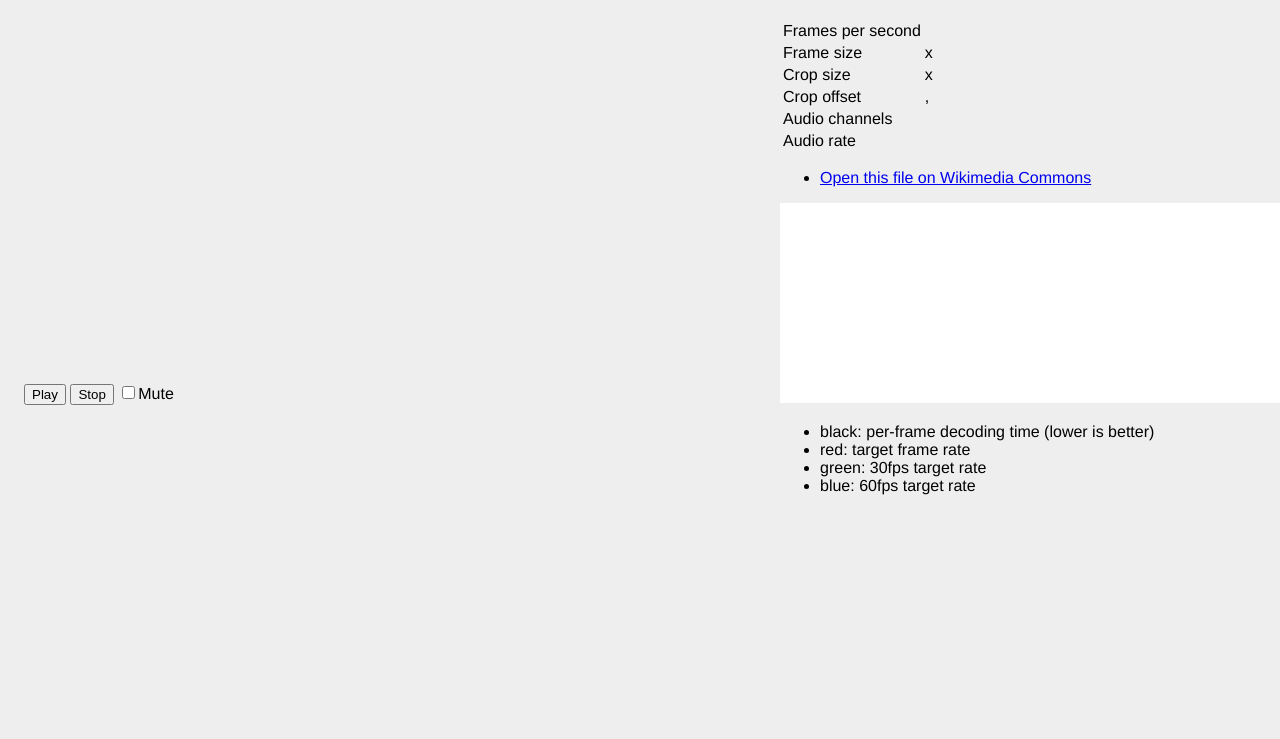
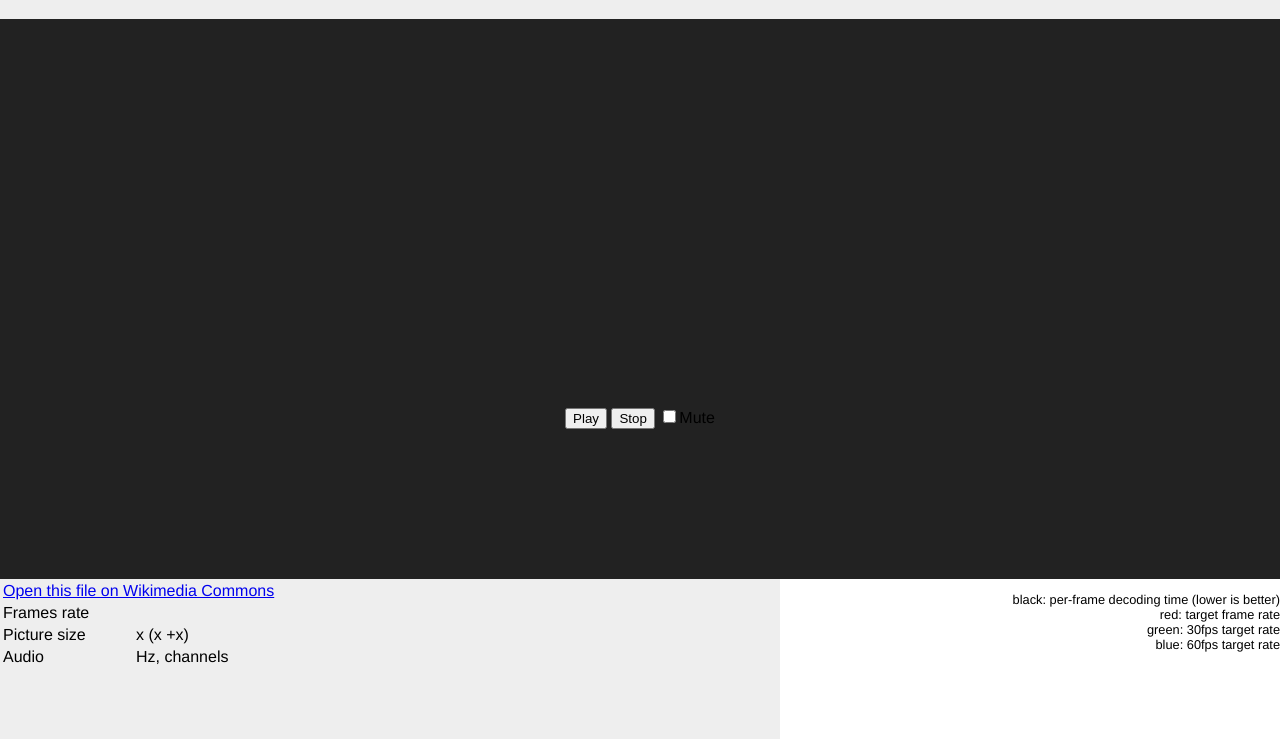
Before and after one commit to bvibber/ogv.js, a plain HTML site: page src/demo/index.html in a window 1280 px wide. Shown: the part 61-800 px from the top of the page. Drawn offline with Linux system fonts and the light colour scheme; a script that the page names is missing; files whose address does not match are found by name.

Commit message:
pretty up a bunch

```diff
--- a/src/demo/demo.css
+++ b/src/demo/demo.css
@@ -18,29 +18,13 @@ h1, h2, h3, h4, h5, h6 {
 	display: block;
 }
 
-#media-chooser {
-	background: white;
-	position: absolute;
-	left: 0;
-	width: 100%;
-
-	top: 5em;
-}
-
-#header {
-	height: 5em;
-}
-#header h1 {
-	display: inline-block;
-}
-
-@media (min-width: 960px) {
 body {
 	overflow: hidden;
 }
 
 #header {
 	position: absolute;
+	height: 5em;
 
 	left: 0;
 	right: 0;
@@ -51,6 +35,9 @@ h1, h2, h3, h4, h5, h6 {
 	padding-left: 24px;
 
 	overflow: hidden;
+}
+#header h1 {
+	display: inline-block;
 }
 
 #media-chooser-stub {
@@ -76,28 +63,28 @@ h1, h2, h3, h4, h5, h6 {
 }
 
 #player {
+	background-color: #222;
 	position: absolute;
 
-		padding-left: 24px;
-		padding-right: 24px;
+	padding: 24px;
+	padding: 24px;
 
 	left: 0;
-		right: 500px;
+	right: 0;
 
 	top: 5em;
-		bottom: 0;
+	bottom: 10em;
+
+	text-align: center;
 }
 #metadata {
 	position: absolute;
 
+	left: 0;
 	right: 0;
-		width: 500px;
 
-		top: 5em;
+	height: 10em;
 	bottom: 0;
-
-		overflow-y: scroll;
-	}
 }
 
 .media-item {
@@ -117,10 +104,36 @@ h1, h2, h3, h4, h5, h6 {
 	vertical-align: middle;
 }
 
+#info {
+	position: absolute;
+	left: 0;
+	right: 500px;
+
+	overflow-x: hidden;
+	overflow-y: auto;
+}
 #benchmark {
 	background: white;
+	position: absolute;
+	right: 0;
+	top: 0;
+	bottom: 0;
+	width: 500px;
+	height: 10em;
 }
+#benchmark-legend {
+	position: absolute;
+	right: 0;
+	top: 0;
+	bottom: 0;
+	width: 500px;
 
+	text-align: right;
+	font-size: 0.8em;
+}
+#benchmark-legend li {
+	list-style: none;
+}
 
 #status-view {
 	display: none;
--- a/src/demo/index.html
+++ b/src/demo/index.html
@@ -20,43 +20,36 @@
 			<button class="play">Play</button>
 			<button class="stop">Stop</button>
 			<span><input type="checkbox" id="mute"><label for="mute">Mute</label></span>
-			<span id="status-view"></span>
 		</div>
 
 		<div id="metadata">
 			<table id="info">
 				<tr>
-					<td>Frames per second</td>
+					<td colspan=2><a id="pagelink" href="javascript:false" target="_blank">...</a></td>
+				</tr>
+				<tr>
+					<td>Frames rate</td>
 					<td id="video-fps"></td>
 				</tr>
 				<tr>
-					<td>Frame size</td>
-					<td><span id="video-frame-width"></span>x<span id="video-frame-height"></span></td>
+					<td>Picture size</td>
+					<td>
+						<span id="video-frame-width"></span>x<span id="video-frame-height"></span>
+						(<span id="video-pic-width"></span>x<span id="video-pic-height"></span>
+						+<span id="video-pic-x"></span>x<span id="video-pic-y"></span>)
+					</td>
 				</tr>
 				<tr>
-					<td>Crop size</td>
-					<td><span id="video-pic-width"></span>x<span id="video-pic-height"></span></td>
+					<td>Audio</td>
+					<td><span id="audio-rate"></span> Hz, <span id="audio-channels"></span> channels</td>
 				</tr>
 				<tr>
-					<td>Crop offset</td>
-					<td><span id="video-pic-x"></span>, <span id="video-pic-y"></span></td>
-				</tr>
-				<tr>
-					<td>Audio channels</td>
-					<td id="audio-channels"></td>
-				</tr>
-				<tr>
-					<td>Audio rate</td>
-					<td id="audio-rate"></td>
+					<td colspan=2><span id="status-view"></span></td>
 				</tr>
 			</table>
 
-			<ul>
-				<li><a id="pagelink" href="javascript:false" target="_blank">...</a>
-
-			</ul>
-
 			<canvas id="benchmark" width=500 height=200></canvas>
+			<div id="benchmark-legend">
 				<ul>
 					<li>black: per-frame decoding time (lower is better)
 					<li>red: target frame rate
```
Lines whose indentation alone changed are shown as unchanged.
